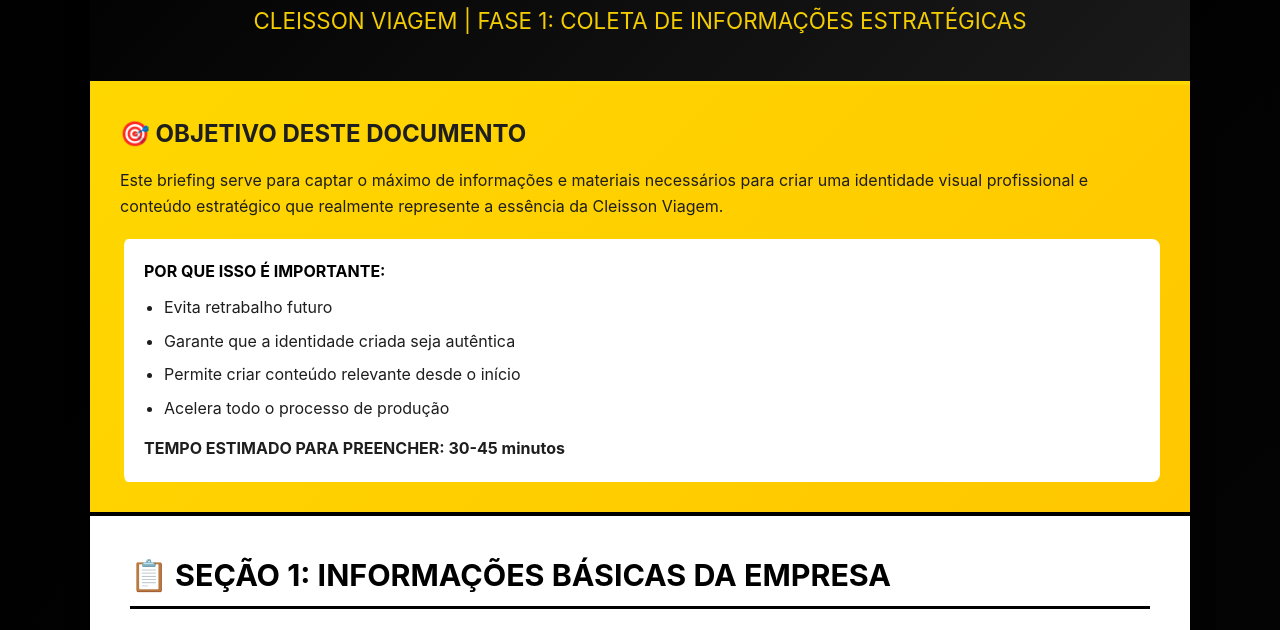
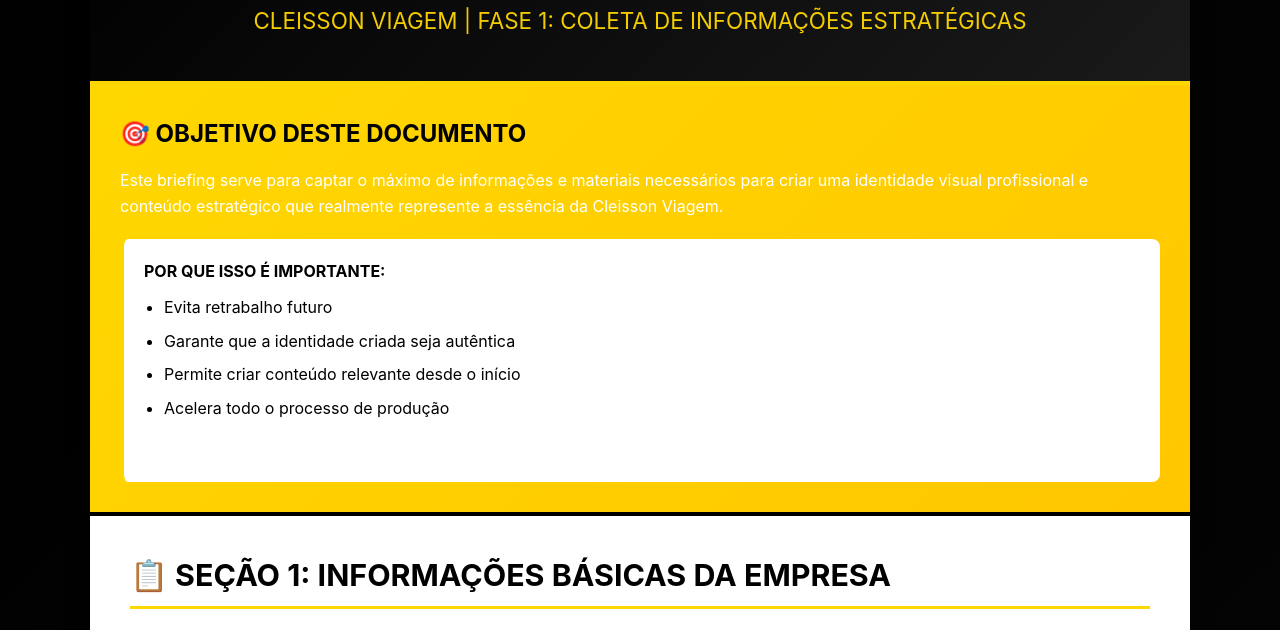
Before and after one commit to suellensilva26/BREFING_AGENCIA, a website: page index.html in a window 1280 px wide. Shown: the part 170-800 px from the top of the page. Drawn offline with Linux system fonts and the light colour scheme.

Commit message:
Fix CSS - use correct estilo.css file with design

```diff
--- a/index.html
+++ b/index.html
@@ -8,7 +8,7 @@
     <meta name="apple-mobile-web-app-capable" content="yes">
     <meta name="apple-mobile-web-app-status-bar-style" content="black-translucent">
     <title>BRIEFING INICIAL - Cleisson Viagem</title>
-    <link rel="stylesheet" href="style.css?v=3.0">
+    <link rel="stylesheet" href="estilo.css?v=3.0">
 
     <!-- MERCADO PAGO SDK -->
     <script src="https://sdk.mercadopago.com/js/v2"></script>
```
